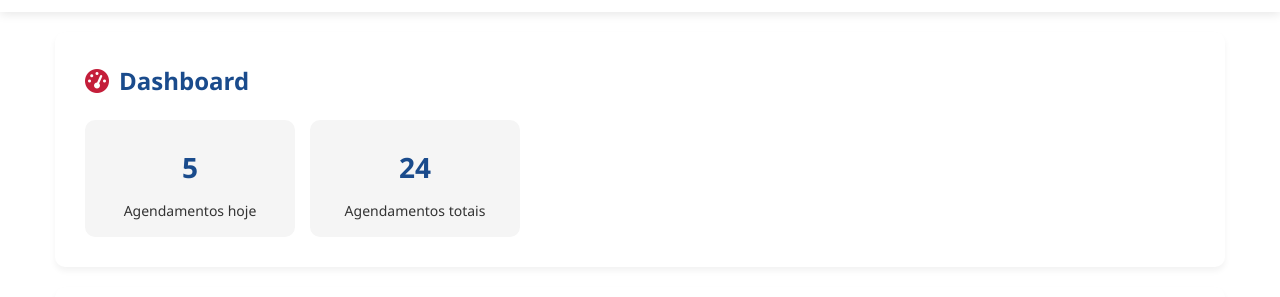
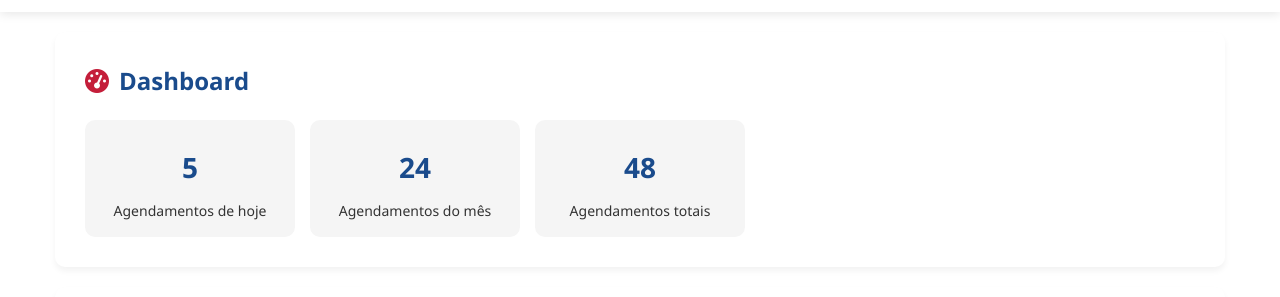
Before and after one commit to pabloedusilva/NaRegua-BarberApp, a website: page dashboard/dashboard.html in a window 1280 px wide. Shown: the part 60-357 px from the top of the page. Drawn offline with nearby package versions, Linux system fonts and the light colour scheme.

Commit message:
Adicionado container de agendamentos mensais

```diff
--- a/dashboard/dashboard.html
+++ b/dashboard/dashboard.html
@@ -1415,10 +1415,14 @@
             <div class="stats-container">
                 <div class="stat-card">
                     <div class="stat-value" id="today-appointments">5</div>
-                    <div class="stat-label">Agendamentos hoje</div>
+                    <div class="stat-label">Agendamentos de hoje</div>
                 </div>
                 <div class="stat-card">
                     <div class="stat-value" id="total-appointments">24</div>
+                    <div class="stat-label">Agendamentos do mês</div>
+                </div>
+                <div class="stat-card">
+                    <div class="stat-value" id="total-appointments">48</div>
                     <div class="stat-label">Agendamentos totais</div>
                 </div>
             </div>
```
